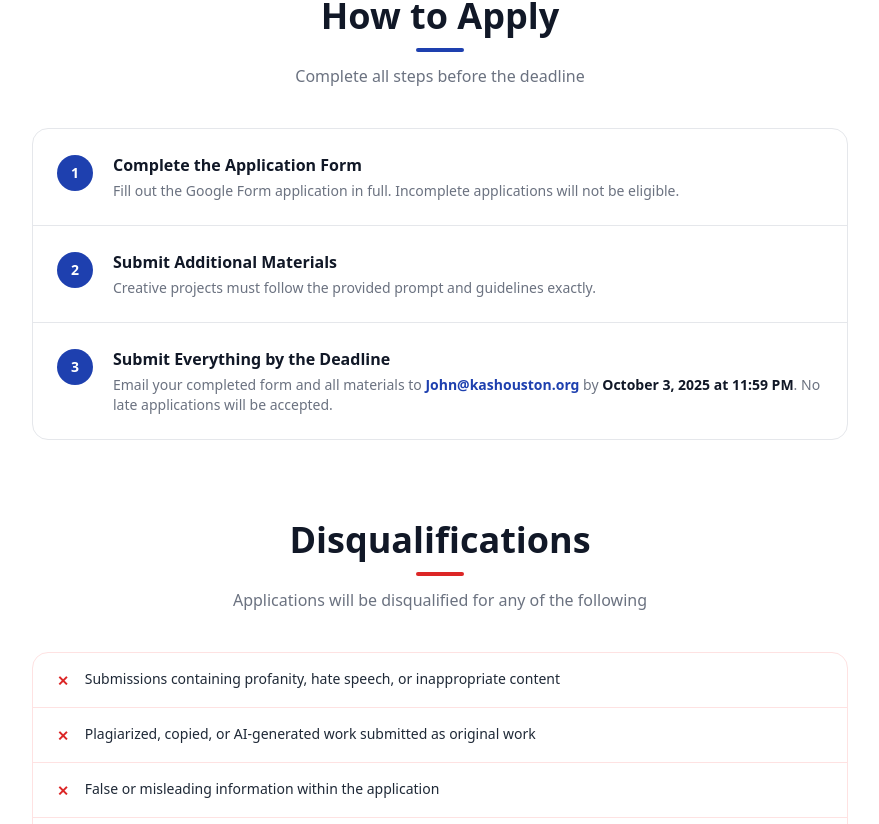
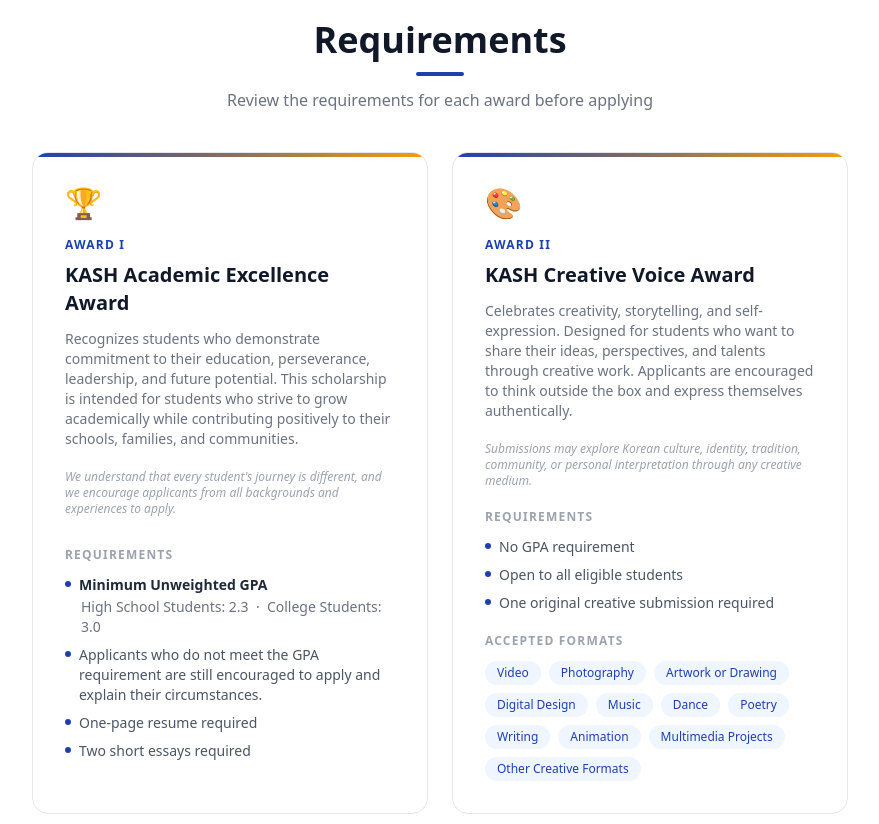
Before and after one commit to JohnKASH/kash, a Next.js app: page /Scholarship in a window 1280 px wide. Shown: the part 1536-2360 px from the top of the page, without its empty margins (200-1079 px from the left). Built offline with nearby package versions, Linux system fonts and the light colour scheme.

Commit message:
added scholar ship requirements

```diff
--- a/app/Scholarship/page.js
+++ b/app/Scholarship/page.js
@@ -31,6 +31,9 @@ export default function ScholarshipPage() {
             for their creativity, perseverance, leadership, and personal growth academically or artistically.
           </p>
           <p className="text-base text-gray-500 text-center max-w-2xl mx-auto">
+            Please note that you do NOT have to be Korean American to apply.
+          </p>
+          <p className="text-base text-gray-500 text-center max-w-2xl mx-auto">
             We encourage all students to apply — we value{" "}
             <span className="text-gray-900 font-semibold">authenticity, effort, and potential.</span>{" "}
           </p>
@@ -41,7 +44,7 @@ export default function ScholarshipPage() {
           <h2 className="text-2xl md:text-3xl lg:text-4xl font-bold text-center">This Year&apos;s Awards</h2>
           <div className="w-12 h-1 bg-blue-800 rounded mx-auto mt-3 mb-3" />
           <p className="text-center text-gray-500 mb-10">
-            KASH will award two $1,000 scholarships through the following opportunities
+            KASH will award multiple $1,000 scholarships through the following opportunities
           </p>
 
           <div className="grid grid-cols-1 sm:grid-cols-2 gap-6 mb-8">
@@ -82,6 +85,104 @@ export default function ScholarshipPage() {
               <span className="font-bold text-blue-800">required to attend</span> Korean Festival Houston at Discovery Green on{" "}
               <span className="font-bold text-blue-800">October 10, 2026</span>, where they will be publicly recognized and celebrated.
             </p>
+          </div>
+        </section>
+
+        {/* REQUIREMENTS */}
+        <section className="mb-20">
+          <h2 className="text-2xl md:text-3xl lg:text-4xl font-bold text-center">Requirements</h2>
+          <div className="w-12 h-1 bg-blue-800 rounded mx-auto mt-3 mb-3" />
+          <p className="text-center text-gray-500 mb-10">Review the requirements for each award before applying</p>
+
+          <div className="grid grid-cols-1 sm:grid-cols-2 gap-6">
+
+            {/* Academic Excellence */}
+            <div className="border border-gray-200 rounded-2xl p-8 relative overflow-hidden hover:shadow-lg hover:-translate-y-1 transition-all duration-200 flex flex-col">
+              <div className="absolute top-0 left-0 right-0 h-1 bg-gradient-to-r from-blue-800 to-amber-500 rounded-t-2xl" />
+              <div className="text-3xl mb-4">🏆</div>
+              <p className="text-xs font-bold tracking-widest uppercase text-blue-800 mb-2">Award I</p>
+              <h3 className="text-xl font-bold mb-3">KASH Academic Excellence Award</h3>
+              <p className="text-gray-500 text-sm mb-5">
+                Recognizes students who demonstrate commitment to their education, perseverance, leadership, and future potential. This scholarship is intended for students who strive to grow academically while contributing positively to their schools, families, and communities.
+              </p>
+              <p className="text-gray-400 text-xs italic mb-5">
+                We understand that every student&apos;s journey is different, and we encourage applicants from all backgrounds and experiences to apply.
+              </p>
+
+              <div className="mt-auto">
+                <p className="text-xs font-bold tracking-widest uppercase text-gray-400 mb-3">Requirements</p>
+                <ul className="space-y-2 mb-5">
+                  <li className="flex items-start gap-2 text-sm text-gray-600">
+                    <span className="mt-1.5 w-1.5 h-1.5 rounded-full bg-blue-800 flex-shrink-0" />
+                    <span>
+                      <span className="font-semibold text-gray-800">Minimum Unweighted GPA</span>
+                      <span className="block text-gray-500 mt-0.5 ml-0.5">High School Students: 2.3 &nbsp;·&nbsp; College Students: 3.0</span>
+                    </span>
+                  </li>
+                  <li className="flex items-start gap-2 text-sm text-gray-600">
+                    <span className="mt-1.5 w-1.5 h-1.5 rounded-full bg-blue-800 flex-shrink-0" />
+                    Applicants who do not meet the GPA requirement are still encouraged to apply and explain their circumstances.
+                  </li>
+                  <li className="flex items-start gap-2 text-sm text-gray-600">
+                    <span className="mt-1.5 w-1.5 h-1.5 rounded-full bg-blue-800 flex-shrink-0" />
+                    One-page resume required
+                  </li>
+                  <li className="flex items-start gap-2 text-sm text-gray-600">
+                    <span className="mt-1.5 w-1.5 h-1.5 rounded-full bg-blue-800 flex-shrink-0" />
+                    Two short essays required
+                  </li>
+                </ul>
+              </div>
+            </div>
+
+            {/* Creative Voice */}
+            <div className="border border-gray-200 rounded-2xl p-8 relative overflow-hidden hover:shadow-lg hover:-translate-y-1 transition-all duration-200 flex flex-col">
+              <div className="absolute top-0 left-0 right-0 h-1 bg-gradient-to-r from-blue-800 to-amber-500 rounded-t-2xl" />
+              <div className="text-3xl mb-4">🎨</div>
+              <p className="text-xs font-bold tracking-widest uppercase text-blue-800 mb-2">Award II</p>
+              <h3 className="text-xl font-bold mb-3">KASH Creative Voice Award</h3>
+              <p className="text-gray-500 text-sm mb-5">
+                Celebrates creativity, storytelling, and self-expression. Designed for students who want to share their ideas, perspectives, and talents through creative work. Applicants are encouraged to think outside the box and express themselves authentically.
+              </p>
+              <p className="text-gray-400 text-xs italic mb-5">
+                Submissions may explore Korean culture, identity, tradition, community, or personal interpretation through any creative medium.
+              </p>
+
+              <div className="mt-auto">
+                <p className="text-xs font-bold tracking-widest uppercase text-gray-400 mb-3">Requirements</p>
+                <ul className="space-y-2 mb-5">
+                  <li className="flex items-start gap-2 text-sm text-gray-600">
+                    <span className="mt-1.5 w-1.5 h-1.5 rounded-full bg-blue-800 flex-shrink-0" />
+                    No GPA requirement
+                  </li>
+                  <li className="flex items-start gap-2 text-sm text-gray-600">
+                    <span className="mt-1.5 w-1.5 h-1.5 rounded-full bg-blue-800 flex-shrink-0" />
+                    Open to all eligible students
+                  </li>
+                  <li className="flex items-start gap-2 text-sm text-gray-600">
+                    <span className="mt-1.5 w-1.5 h-1.5 rounded-full bg-blue-800 flex-shrink-0" />
+                    One original creative submission required
+                  </li>
+                </ul>
+
+                <p className="text-xs font-bold tracking-widest uppercase text-gray-400 mb-3">Accepted Formats</p>
+                <div className="flex flex-wrap gap-2">
+                  {[
+                    "Video", "Photography", "Artwork or Drawing", "Digital Design",
+                    "Music", "Dance", "Poetry", "Writing", "Animation",
+                    "Multimedia Projects", "Other Creative Formats",
+                  ].map((format) => (
+                    <span
+                      key={format}
+                      className="bg-blue-50 text-blue-800 text-xs font-medium px-3 py-1 rounded-full"
+                    >
+                      {format}
+                    </span>
+                  ))}
+                </div>
+              </div>
+            </div>
+
           </div>
         </section>
 
```
